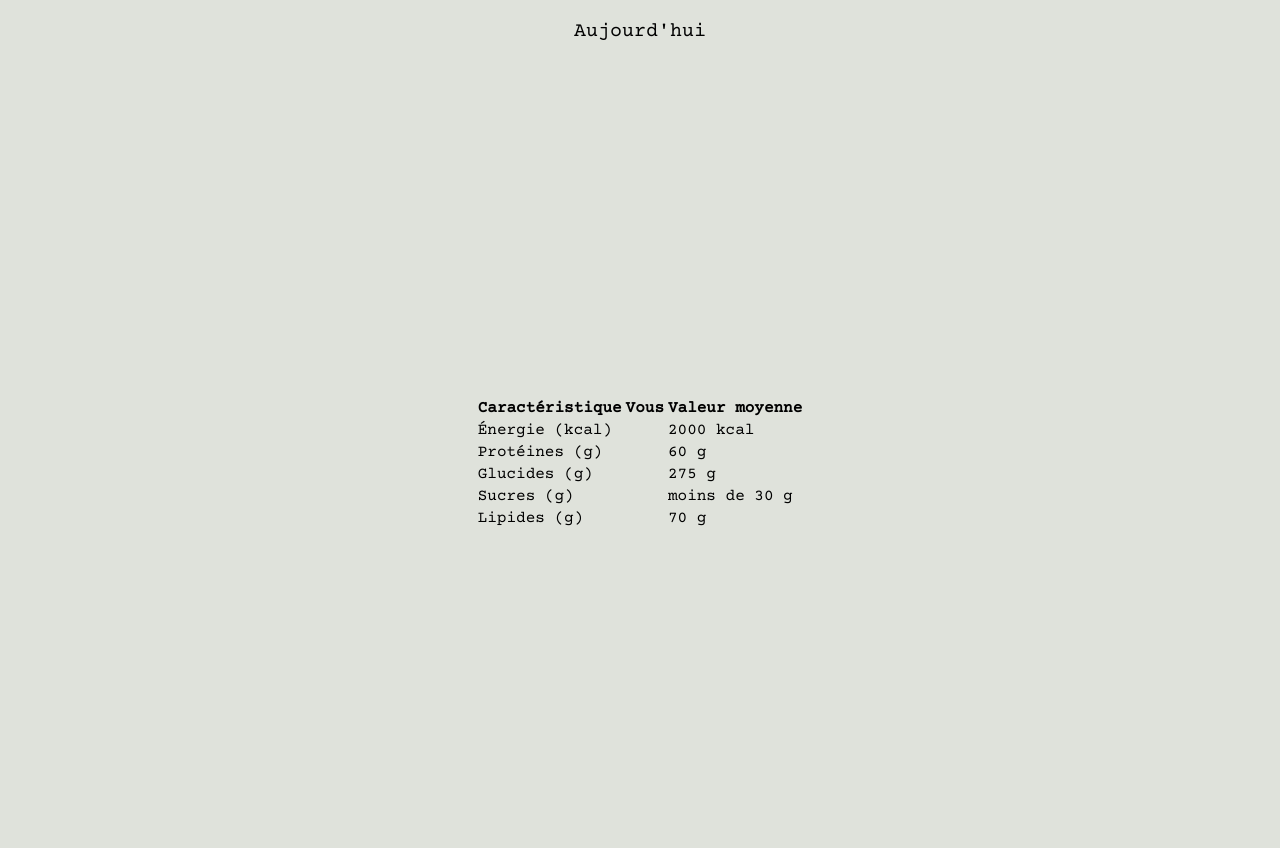
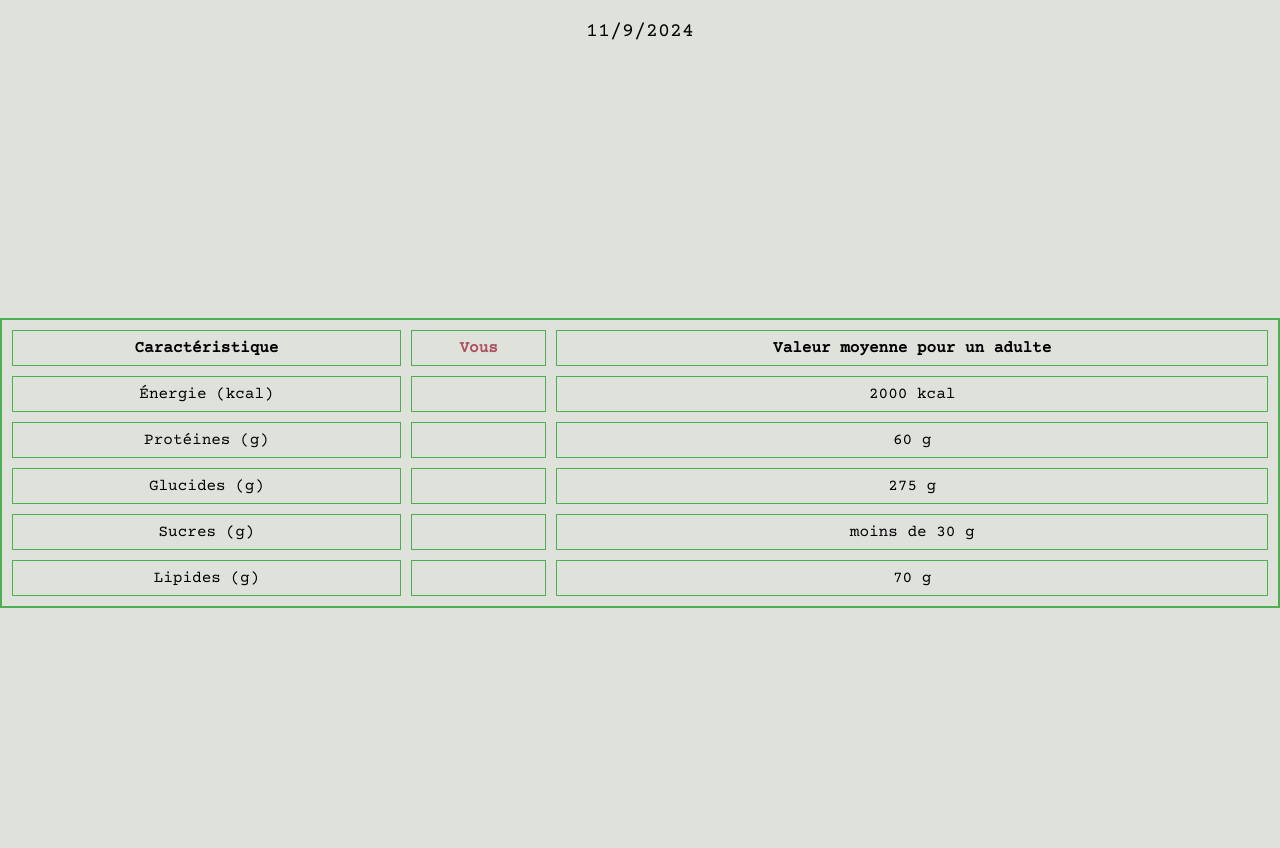
Before and after one commit to lealinehocine/Projet_MAIRE_SAAD, a PHP site: page / in a window 1280 px wide. Shown: the part 84-932 px from the top of the page. Run offline with PHP 8.4, Linux system fonts and the light colour scheme; the visitor is signed in with stand-in values (Sample User, id 1); some libraries are stand-ins or nearby versions; some web fonts are replaced.

Commit message:
CSS de la page statistique amélioré

```diff
--- a/application_manger_mieux/frontend/css/style1.css
+++ b/application_manger_mieux/frontend/css/style1.css
@@ -119,7 +119,7 @@ button, .bouton{
     margin: 30px;
 }
 
-.textBienvenue{
+.textBienvenue, #date_du_jour{
     text-align: center;
     font-size: 20px;
 }
@@ -137,3 +137,23 @@ input:not(.bouton), #inputSport, #inputSexe {
 input:not(.bouton):focus {
     border-color: #ae515f;
 }
+
+#tableStats {
+    width: 100%;
+    border-collapse: separate;
+    border-spacing: 10px;
+    border: 2px solid #4CAF50;
+}
+
+#tableStats th,
+#tableStats td {
+    border: 1px solid #4CAF50;
+    padding: 8px;
+    text-align: center;
+}
+
+#tableStats td:nth-child(2),
+#tableStats th:nth-child(2) {
+    color: #ae515f;
+    font-weight: bold;
+}
--- a/application_manger_mieux/frontend/dashboard.php
+++ b/application_manger_mieux/frontend/dashboard.php
@@ -1,15 +1,14 @@
-<p  class="textBienvenue">Aujourd'hui</p>
+<p id="date_du_jour">Aujourd'hui</p>
+
 <div class="contentStats">
 
-
-<!-- 2 200 kcal/jour,  50 à 70 g/jour protéines, 225 à 325 g/jour glucides, dont sucres moins de 25 à 50 g/jour, 44 à 78 g/jour lipides  -->
 
 <table id="tableStats">
     <thead>
         <tr>
             <th scope="col">Caractéristique</th>
             <th scope="col">Vous</th>
-            <th scope="col">Valeur moyenne</th>
+            <th scope="col">Valeur moyenne pour un adulte</th>
         </tr>
     </thead>
     <tbody>
@@ -42,3 +41,10 @@
 </table>
 
 </div>
+
+
+<script>
+    const dateElement = document.getElementById('date_du_jour');
+    const today = new Date().toLocaleDateString();
+    dateElement.textContent = today;
+</script>
```
